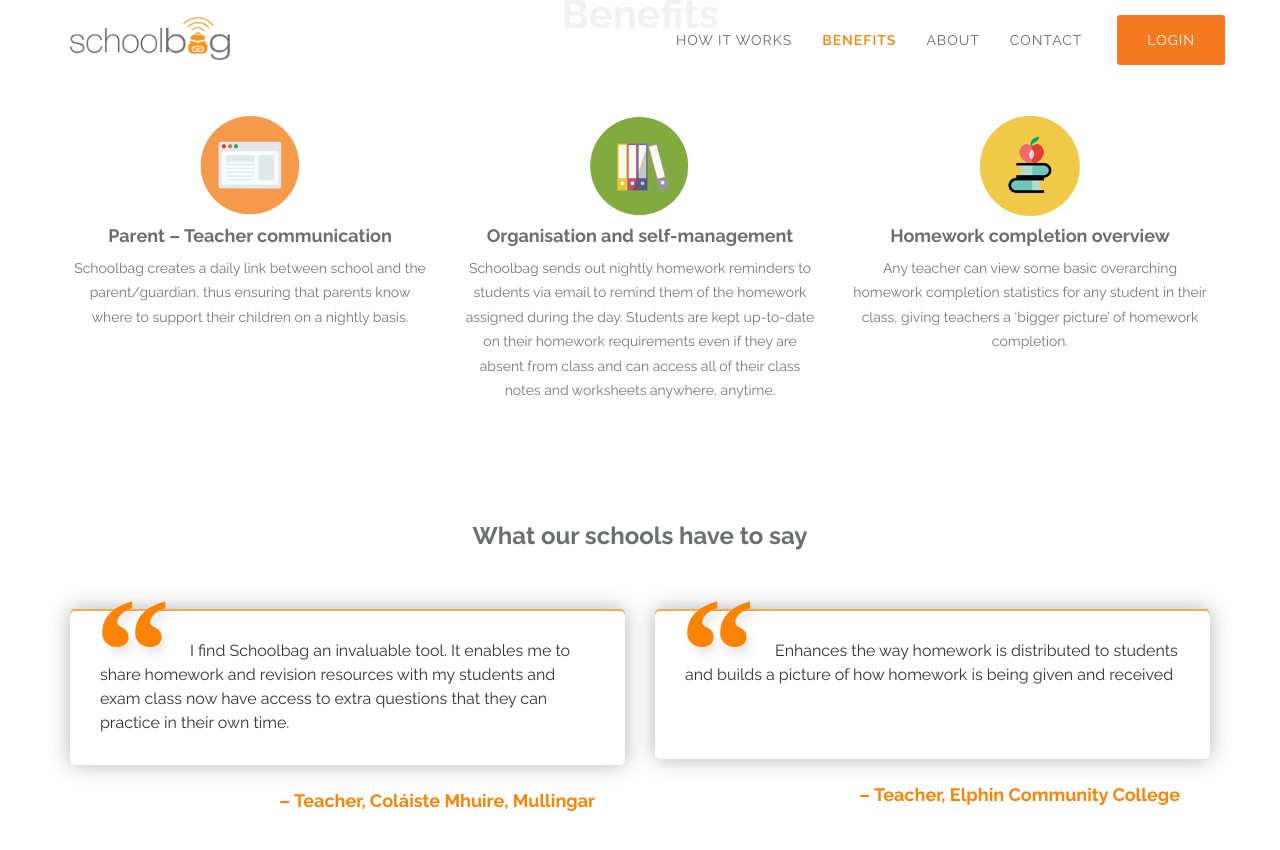
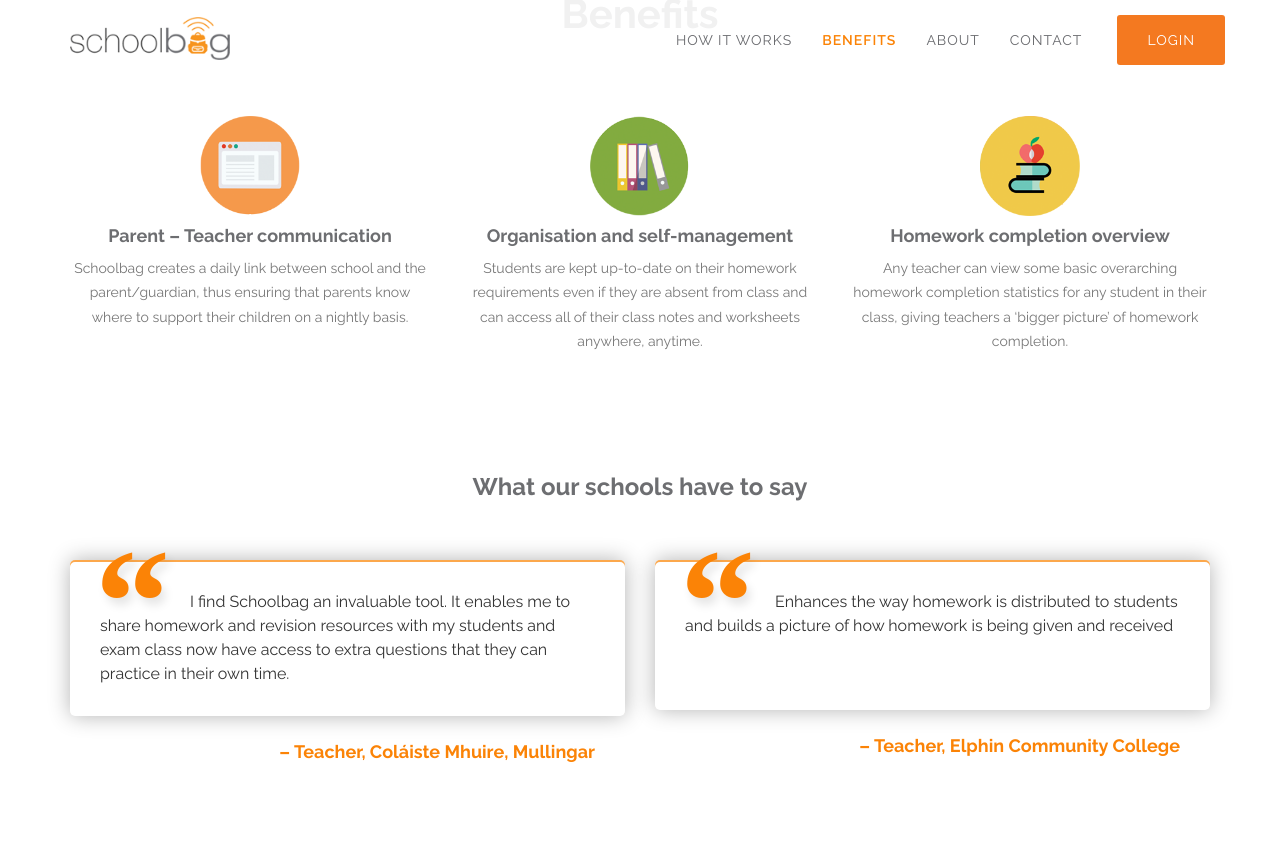
Before and after one commit to LearningData/schoolbag_site, a Jekyll site: the page built from index.html, in a window 1280 px wide and 900 px high, scrolled down 1948 px. Shown: the top 850 px of the window. Built offline with Jekyll 4.4.1, drawn with Linux system fonts in a browser that asks for light colours; comment, search, counter and statistics services are not loaded.

Commit message:
Updated benefits

```diff
--- a/_includes/benefits.html
+++ b/_includes/benefits.html
@@ -16,7 +16,7 @@
                 <div class="col-sm-4">
                     <img src="img/benefits/benefits-record-hw.png">
                     <h4 class="benefits-heading">Organisation and self-management</h4>
-                    <p class="text-muted">Schoolbag sends out nightly homework reminders to students via email to remind them of the homework assigned during the day. Students are kept up-to-date on their homework requirements even if they are absent from class and can access all of their class notes and worksheets anywhere, anytime.</p>
+                    <p class="text-muted">Students are kept up-to-date on their homework requirements even if they are absent from class and can access all of their class notes and worksheets anywhere, anytime.</p>
                 </div>
                 <div class="col-sm-4">
                     <img src="img/benefits/benefits-hw.png">
```
